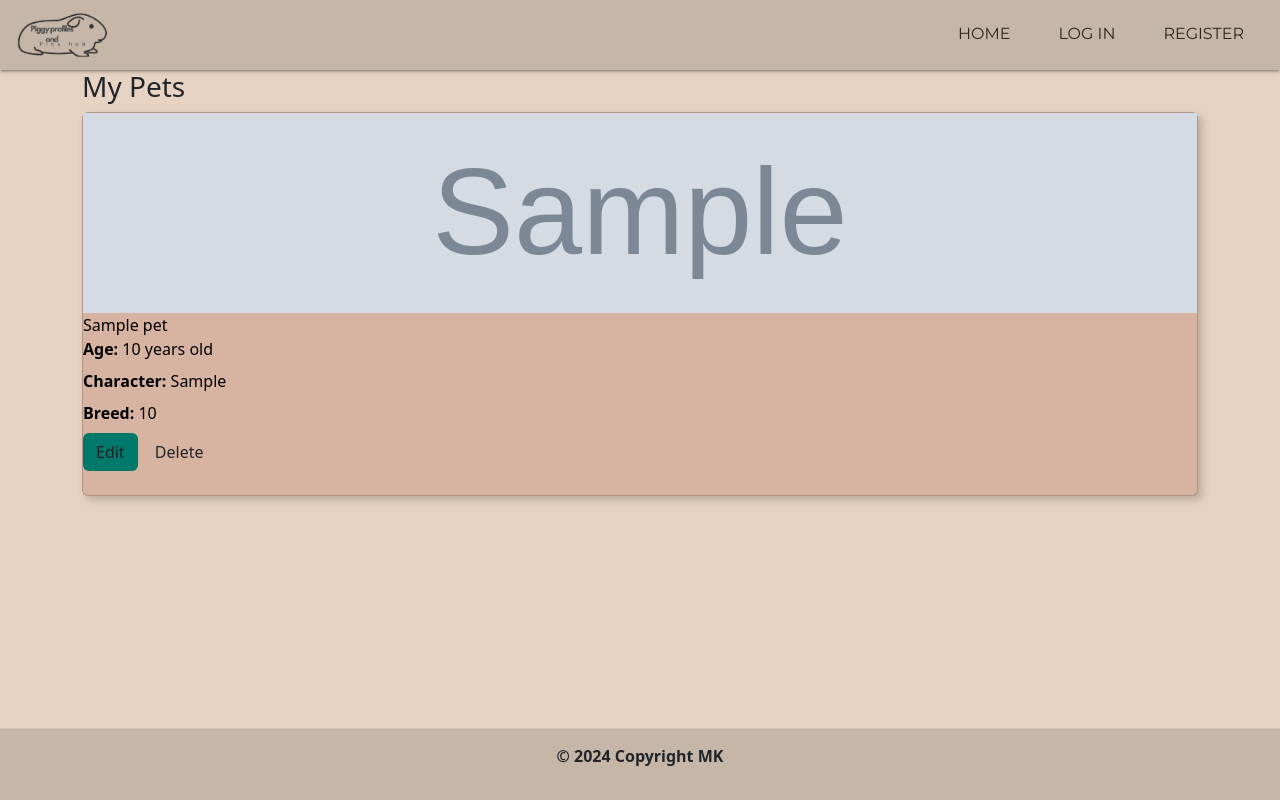
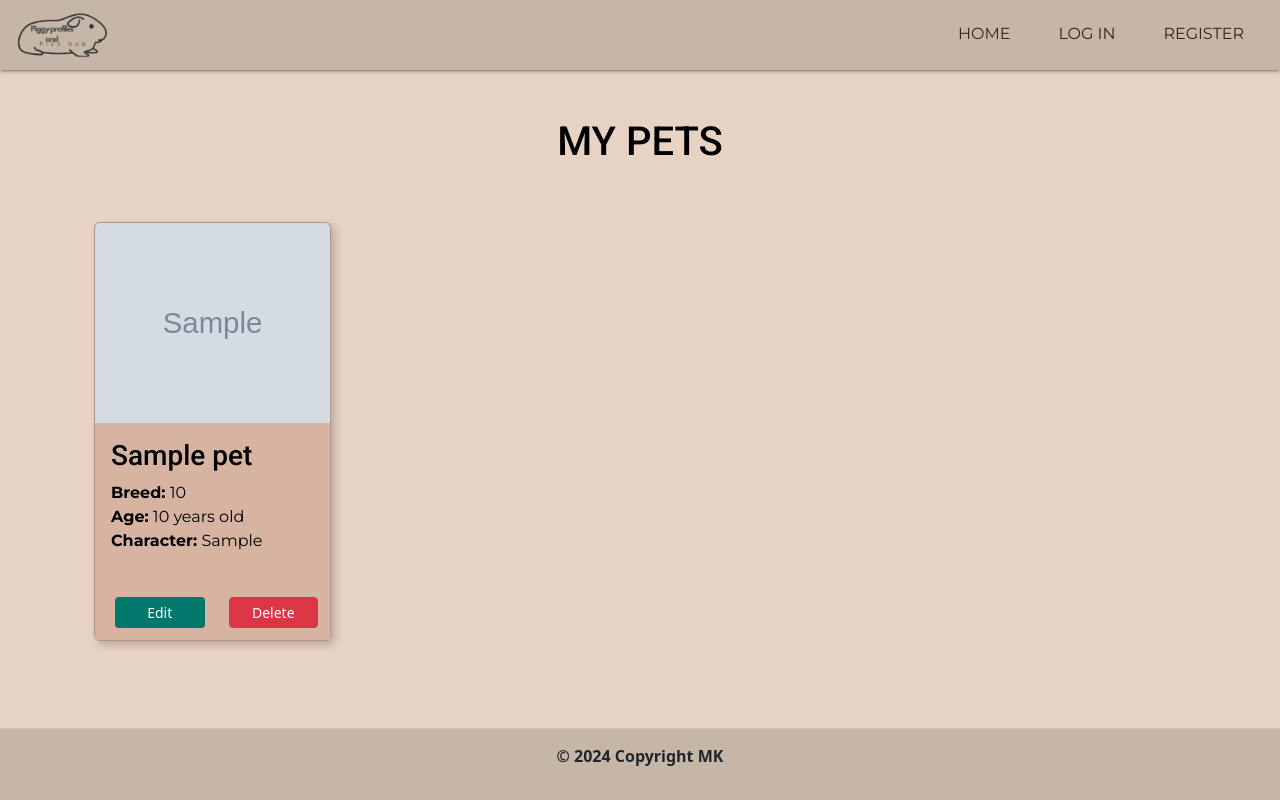
Before and after one commit to marina9222/guinea-pig-database, a Python web app: template templates/my_pets.html in a window 1280 px wide. Run offline with Jinja, Linux system fonts and the light colour scheme; the template is opened without the code that fills it: most values are stand-ins (such as "Sample title", 1, 10 or a date in 2020); grey boxes marked "Sample" are stand-in pictures.

Commit message:
Add: bootstrap on my_pets html

```diff
--- a/templates/my_pets.html
+++ b/templates/my_pets.html
@@ -1,47 +1,78 @@
 {% extends "index.html" %}
 {% block content %}
 
-<h3 class="black-text center-align mb-6">My Pets</h3>
+<div class="row my-5">
+	<div class="col text-center">
+		<h2 class="fs-1 text-center font-secondary">My Pets</h2>
+	</div>
+</div>
 
 <div class="row">
-    {% if pets %}
+	<div class="col">
+        {% if not pets %}
+            <h2 class="text-danger text-center">
+                You have not added any pets yet.
+            </h2>
+        {% else %}
+            <div class="container-md">
+                <div class="row row-cols-1 row-cols-sm-2 row-cols-lg-3 row-cols-xl-4 g-3 g-md-5">
                     {% for pet in pets %}
-        <div class="col s12 m3">
-            <div class="card center-align">
-                <div class="card-image">
-                    <img src="{{ pet.image_url }}" alt="{{ pet.pet_name }}" class="custom-img">
-                    <span class="card-title black-text center-align">{{ pet.pet_name }}</span>
+                        <div class="col my-5">
+                            <div class="card h-100">
+                                <!-- card image -->
+                                {% if pet.image_url %}
+                                    <img src="{{ pet.image_url }}" alt="{{ pet.pet_name }}" class="card-img-top img-fluid">
+                                {% else %}
+                                    <img src="{{ url_for('static', filename='images/'+pet.pet_breed|replace(' ', '-')|lower+'.png') }}" alt="{{ pet.pet_name }}" class="card-img-top img-fluid">
+                                {% endif %}
+                                <!-- card body -->
+                                <div class="card-body">
+                                    <h5 class="card-title fs-3">{{ pet.pet_name }}</h5>
+                                    <!-- pet details -->
+                                    <p class="card-text main-text-color">
+                                        <strong>Breed:</strong> {{ pet.pet_breed }}<br>
+                                        <strong>Age:</strong> {{ pet.pet_age }} years old<br>
+                                        <strong>Character:</strong> {{ pet.pet_character }}<br>
+                                    </p>
                                 </div>
-                <div class="card-content">
-                    <p class="mb-2 main-text-color"><strong>Age:</strong> {{ pet.pet_age }} years old</p>
-                    <p class="mb-2 main-text-color"><strong>Character:</strong> {{ pet.pet_character }}</p>
-                    <p class="mb-2 main-text-color"><strong>Breed:</strong> {{ pet.pet_breed }}</p>
+
+                                <!-- pet owner buttons -->
+                                <div class="card-footer">
+                                    <div class="row row-cols-2 mt-3">
+                                        <div class="col">
+                                            <a href="{{ url_for('edit_pet', pet_id=pet._id) }}" class="btn btn-sm text-white btn-color w-100 m-1">Edit</a>
                                         </div>
-                <div class="card-action">
-                    <a href="{{ url_for('edit_pet', pet_id=pet._id) }}" class="btn white-text btn-color mb-4 font-2">Edit</a>
-                    <a href="{{ url_for('delete_pet', pet_id=pet._id) }}" class="btn red white-text modal-trigger mb-4 font-2" data-target="deleteModal{{ pet._id }}">Delete</a>
+                                        <div class="col">
+                                            <a href="#!" class="btn btn-sm btn-danger text-white w-100 m-1" data-bs-toggle="modal" data-bs-target="#deleteModal{{ pet._id }}">Delete</a>
                                         </div>
                                     </div>
                                 </div>
 
-        <!-- Delete Modal -->
-        <div id="deleteModal{{ pet._id }}" class="modal delete-modal">
+                                <!-- Delete Pet Modal -->
+                                <div class="modal fade" id="deleteModal{{ pet._id }}" tabindex="-1" aria-labelledby="deleteModal{{ pet._id }}Label" aria-hidden="true">
+                                    <div class="modal-dialog modal-dialog-centered">
                                         <div class="modal-content">
-                <h4>Delete Confirmation</h4>
-                <p>Are you sure you want to delete <strong>{{ pet.pet_name }}</strong>?</p>
+                                            <div class="modal-header bg-dark text-white border-0" data-bs-theme="dark">
+                                                <h5 class="modal-title fs-3" id="deleteModal{{ pet._id }}Label">Delete Confirmation</h5>
+                                                <button type="button" class="btn-close" data-bs-dismiss="modal" aria-label="Close"></button>
                                             </div>
-            <div class="modal-footer">
-                <form action="{{ url_for('delete_pet', pet_id=pet._id) }}" method="POST">
-                    <input type="hidden" name="confirm_delete" value="yes">
-                    <a href="#!" class="modal-close waves-effect waves-green btn-flat btn-small  white-text font-2 btn-color">Cancel</a>
-                    <button type="submit" class="modal-close waves-effect waves-green btn-flat red btn-small white-text font-2">Delete</button>
-                </form>
+                                            <div class="modal-body bg-dark text-white border-0">
+                                                Are you sure you want to delete <strong class="fw-bold fs-6">{{ pet.pet_name }}</strong>?
+                                            </div>
+                                            <div class="modal-footer bg-dark text-white border-0">
+                                                <button type="button" class="btn btn-sm btn-success px-5" data-bs-dismiss="modal">Cancel</button>
+                                                <a href="{{ url_for('delete_pet', pet_id=pet._id) }}" class="btn btn-sm btn-danger px-5">Delete</a>
+                                            </div>
+                                        </div>
+                                    </div>
+                                </div>
                             </div>
                         </div>
                     {% endfor %}
-    {% else %}
-        <h3 class="indigo-text center-align">You have not added any pets yet.</h3>
+                </div>
+            </div>
         {% endif %}
+	</div>
 </div>
 
 {% endblock %}
```
Lines whose indentation alone changed are shown as unchanged.
